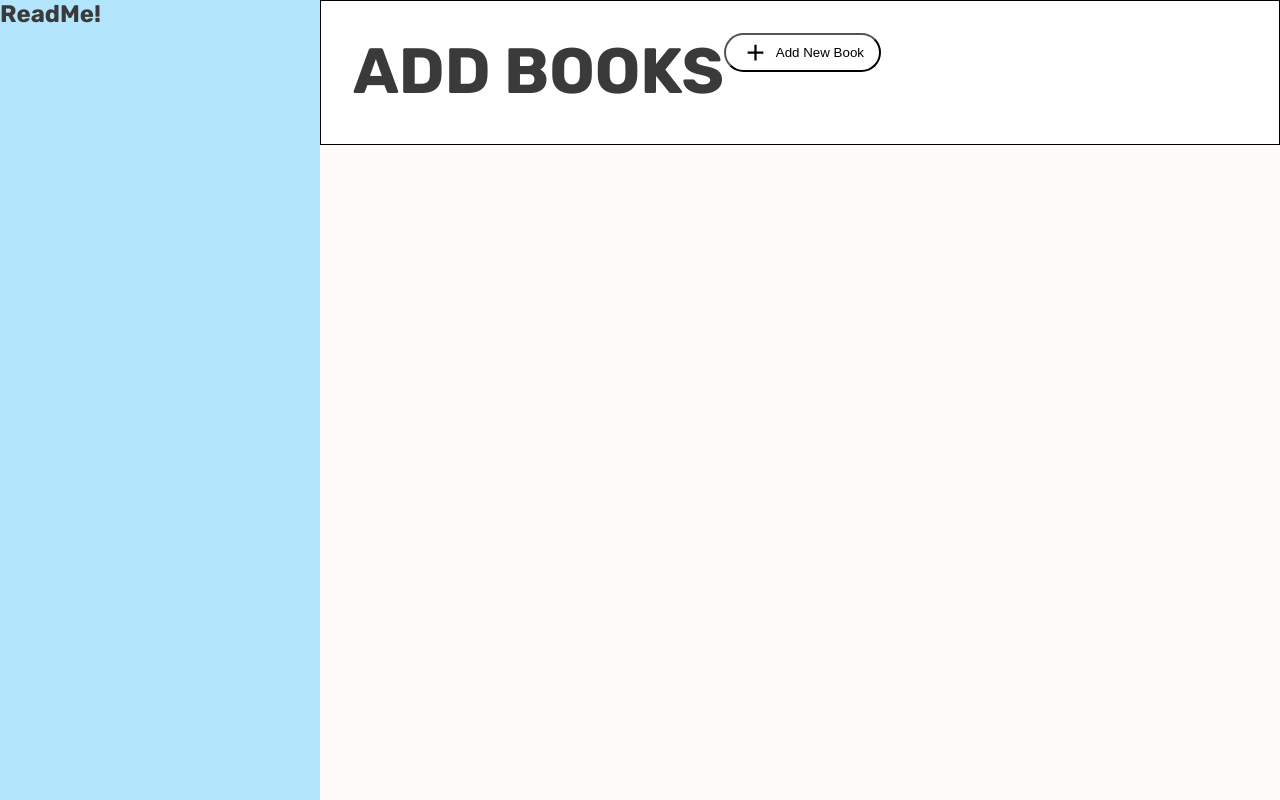
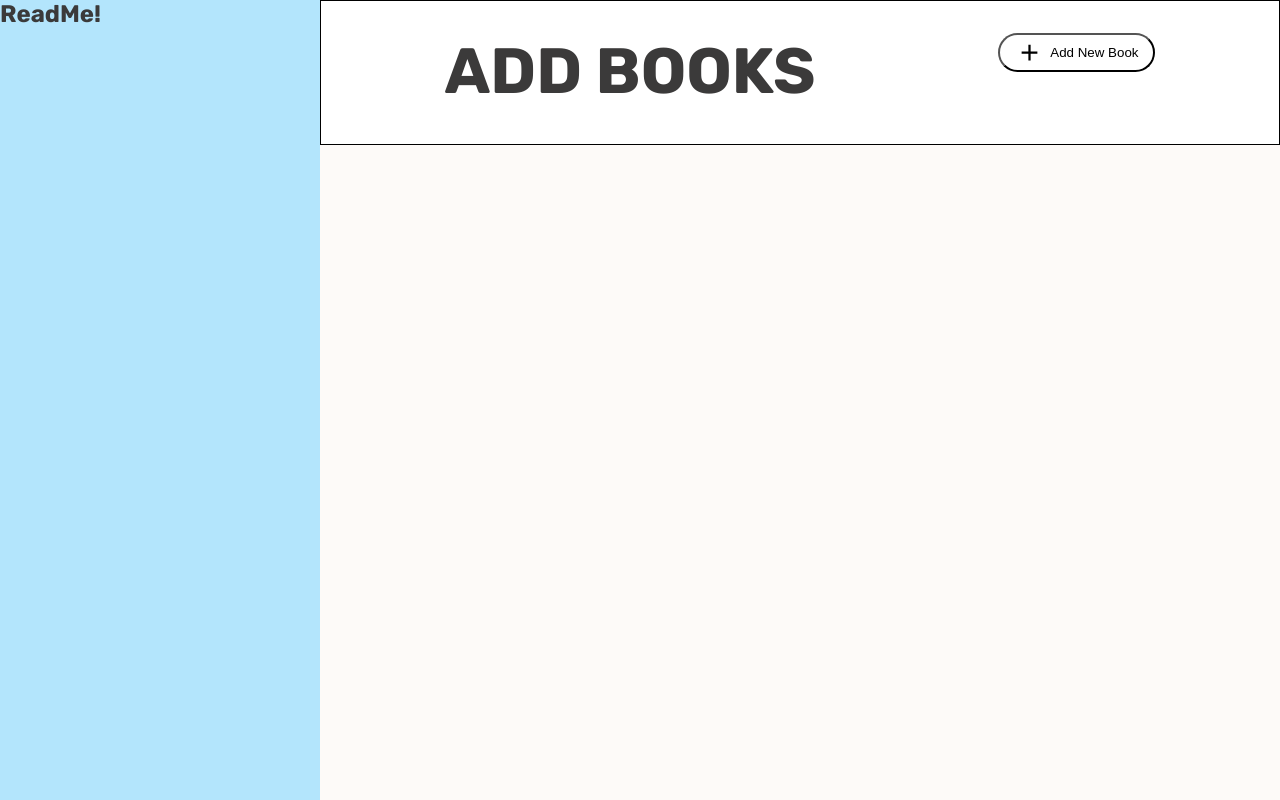
Before and after one commit to novadar-star/library, a plain HTML site: page index.html in a window 1280 px wide. Drawn offline with Linux system fonts and the light colour scheme.

Commit message:
Added display flex to header

```diff
--- a/style.css
+++ b/style.css
@@ -54,6 +54,10 @@ button{
     background-size: 1.7rem;
     text-align: left;
 
+
+}
+.header{
     display: flex;
-    justify-content: flex-end;
+    justify-content: space-around;
+
 }
```
Also changed, not shown: index.html (+4 -5 lines).
